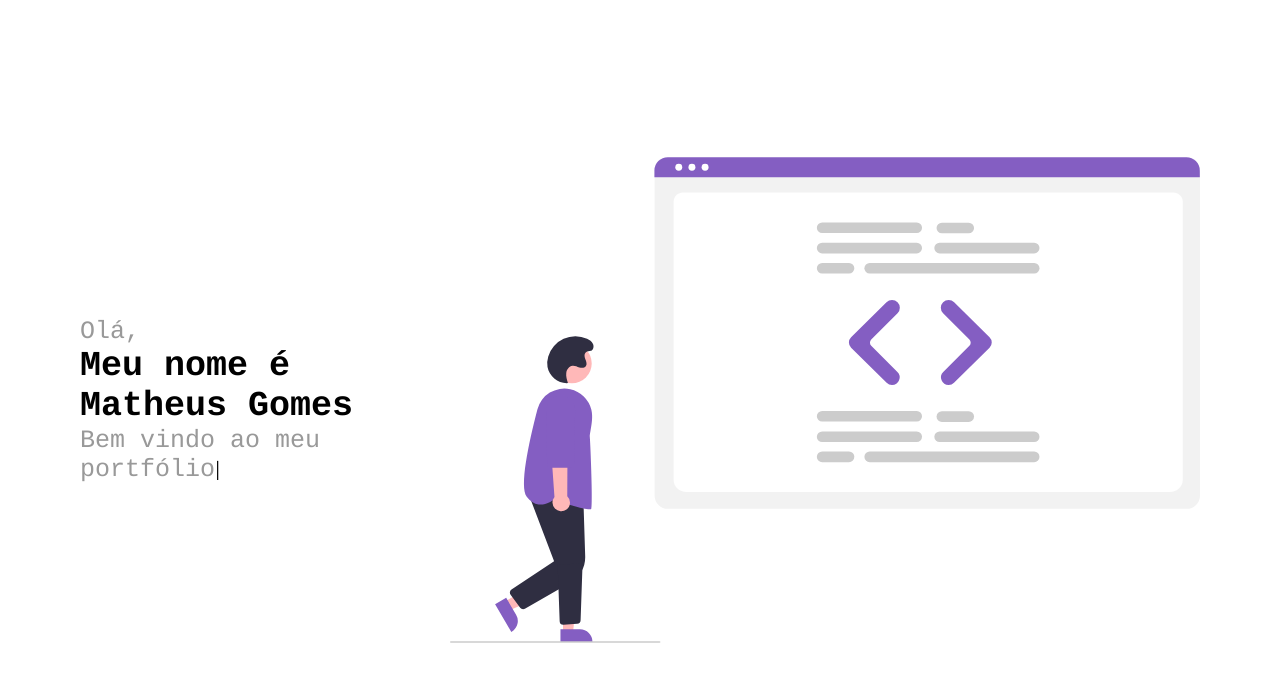
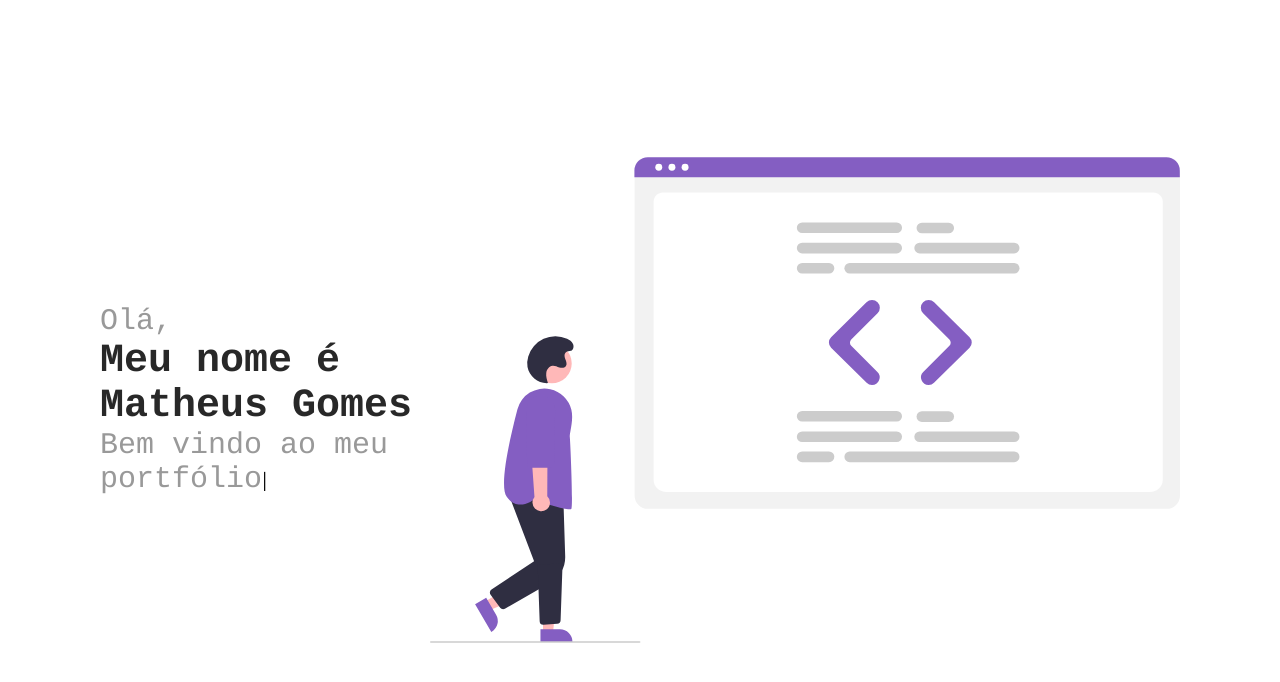
Before and after one commit to MatheusGomesRocha/Portfolio, a React (Create React App) app: page / in a window 1280 px wide. Shown: the top 682 px of the page. Built offline with nearby package versions, Linux system fonts and the light colour scheme.

Commit message:
Tirando efeito de fade do svg no Header

```diff
--- a/src/App.js
+++ b/src/App.js
@@ -12,28 +12,24 @@ import {
 } from './AppStyled';
 
 export default () => {
-    const [display, setDisplay] = useState(false);
+    let primaryColor = '#282828';
+    let secondaryColor = '#999';
 
-    useEffect(() => {
-        setTimeout(() => {
-            setDisplay(true)
-        }, 4000)
-    }, [])
   return(
       <Container>
           <Header>
 
               <HeaderLeft>
                   <Typist>
-                      <DefaultText font={'25px'} color={"#999"}>Olá,</DefaultText>
+                      <DefaultText font={'30px'} color={secondaryColor}>Olá,</DefaultText>
                       <br />
-                      <DefaultText font={'35px'} bolder={"bold"}>Meu nome é <br /> Matheus Gomes</DefaultText>
+                      <DefaultText font={'40px'} color={primaryColor} bolder={"bold"}>Meu nome é <br /> Matheus Gomes</DefaultText>
                       <br />
-                      <DefaultText font={'25px'} color={"#999"}>Bem vindo ao meu portfólio</DefaultText>
+                      <DefaultText font={'30px'} color={secondaryColor}>Bem vindo ao meu portfólio</DefaultText>
                   </Typist>
               </HeaderLeft>
 
-              <HeaderImg style={{display: display ? 'block' : 'none'}} src={Header_img} width={750} height={650}/>
+              <HeaderImg src={Header_img}/>
 
           </Header>
       </Container>
--- a/src/AppStyled.js
+++ b/src/AppStyled.js
@@ -1,4 +1,6 @@
 import styled from 'styled-components';
+
+const defaultBackgroundColor = '#845EC2';
 
 export const Container = styled.div`
     background-color: #fff;
@@ -16,17 +18,13 @@ export const Header = styled.div`
     display: flex;
     align-items: center;
     justify-content: space-between;
-    padding: 0 80px;
+    padding: 0 100px;
     height: 100vh;
 `;
 export const HeaderLeft = styled.div`
-    width: 30%;
+    width: 40%;
 `;
 export const HeaderImg = styled.img`
-    animation: fade 1s;
-
-    @keyframes fade {
-        from {opacity: 0}
-        to {opacity: 1}
-    }
+    width: 750px;
+    height: 650px;
 `;
```
